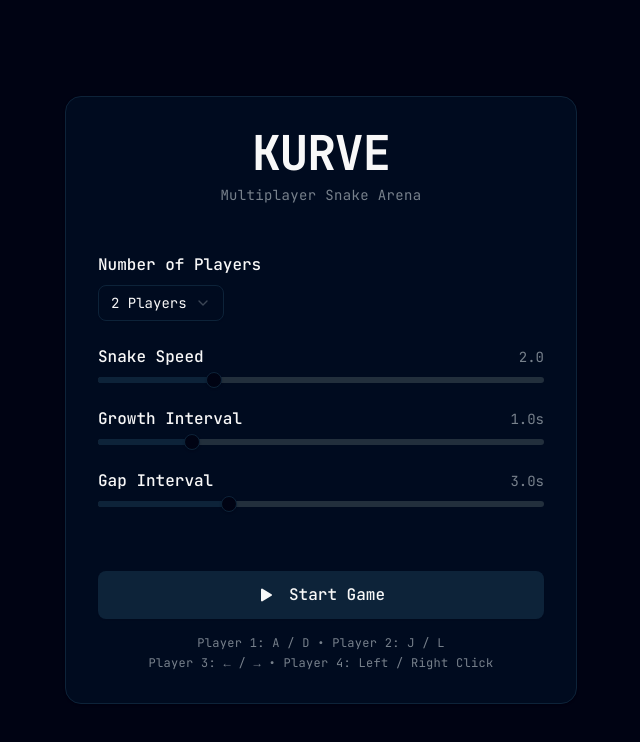
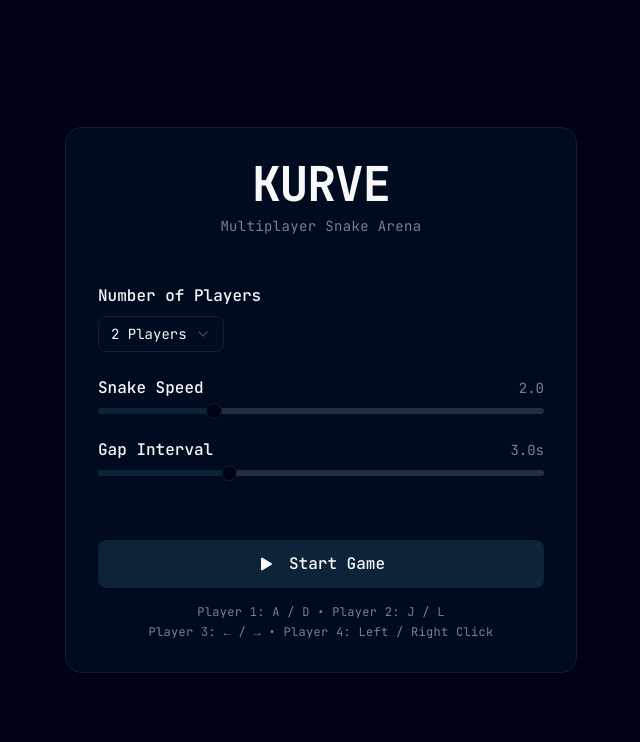
Before and after one commit to ervoL/kurveio-multiplayer, a React (Vite) app: page / in a window 1280 px wide. Shown: the top 742 px of the page, without its empty margins (319-959 px from the left). Built offline with nearby package versions, Linux system fonts and the light colour scheme.

Commit message:
growth interval is removed since it wasnt used

```diff
--- a/src/components/ConfigScreen.tsx
+++ b/src/components/ConfigScreen.tsx
@@ -14,14 +14,12 @@ interface ConfigScreenProps {
 export function ConfigScreen({ onStartGame }: ConfigScreenProps) {
   const [playerCount, setPlayerCount] = useState(2);
   const [speed, setSpeed] = useState(2);
-  const [growthInterval, setGrowthInterval] = useState(1000);
   const [gapInterval, setGapInterval] = useState(3000);
 
   const handleStart = () => {
     onStartGame({
       playerCount,
       speed,
-      growthInterval,
       gapInterval,
     });
   };
@@ -76,25 +74,6 @@ export function ConfigScreen({ onStartGame }: ConfigScreenProps) {
 
           <div className="space-y-2">
             <div className="flex justify-between items-baseline">
-              <Label htmlFor="growth" className="text-base">
-                Growth Interval
-              </Label>
-              <span className="text-sm text-muted-foreground">
-                {(growthInterval / 1000).toFixed(1)}s
-              </span>
-            </div>
-            <Slider
-              id="growth"
-              min={500}
-              max={3000}
-              step={100}
-              value={[growthInterval]}
-              onValueChange={(v) => setGrowthInterval(v[0])}
-            />
-          </div>
-
-          <div className="space-y-2">
-            <div className="flex justify-between items-baseline">
               <Label htmlFor="gap" className="text-base">
                 Gap Interval
               </Label>
--- a/src/components/GameCanvas.tsx
+++ b/src/components/GameCanvas.tsx
@@ -25,7 +25,6 @@ export function GameCanvas({ config, onGameEnd }: GameCanvasProps) {
   const keysRef = useRef<Keys>({});
   const mouseButtonsRef = useRef({ left: false, right: false });
   const animationRef = useRef<number>(0);
-  const lastGrowthRef = useRef<number>(0);
   const [showRestart, setShowRestart] = useState(false);
   const [winner, setWinner] = useState<number | null>(null);
   const gameLoopRef = useRef<(() => void) | null>(null);
@@ -78,8 +77,6 @@ export function GameCanvas({ config, onGameEnd }: GameCanvasProps) {
     playersRef.current.forEach((player) => {
       player.nextGapTime = now + Math.random() * config.gapInterval;
     });
-
-    lastGrowthRef.current = now;
 
     if (animationRef.current) {
       cancelAnimationFrame(animationRef.current);
@@ -144,8 +141,6 @@ export function GameCanvas({ config, onGameEnd }: GameCanvasProps) {
     playersRef.current.forEach((player) => {
       player.nextGapTime = now + Math.random() * config.gapInterval;
     });
-
-    lastGrowthRef.current = now;
 
     const handleKeyDown = (e: KeyboardEvent) => {
       keysRef.current[e.key] = true;
--- a/src/lib/types.ts
+++ b/src/lib/types.ts
@@ -1,7 +1,6 @@
 export interface GameConfig {
   playerCount: number;
   speed: number;
-  growthInterval: number;
   gapInterval: number;
 }
 
```
